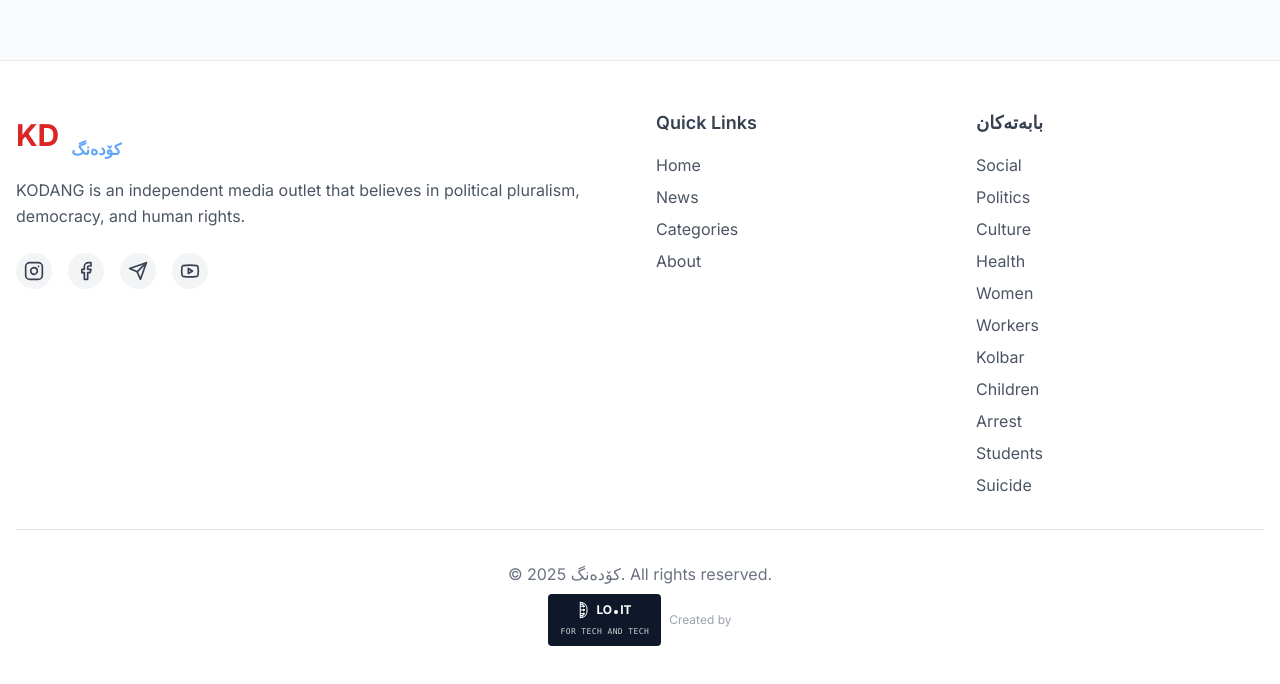
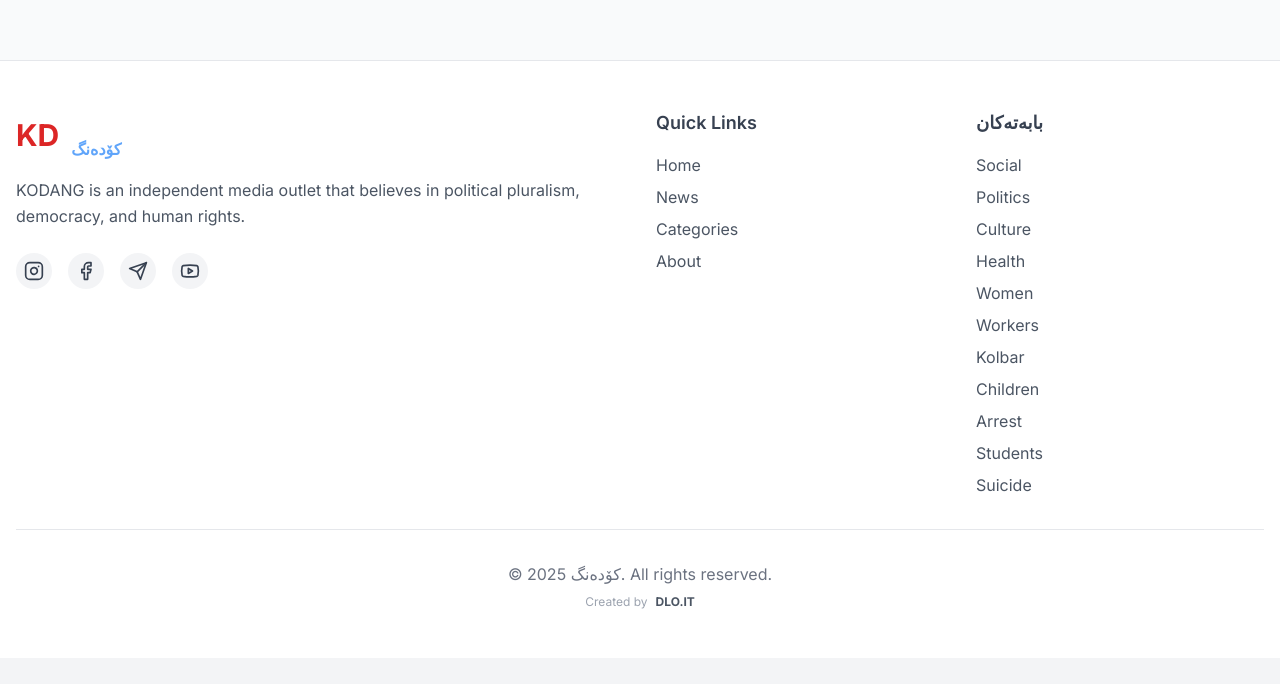
Before and after one commit to Dlawarhasan/kodang, a Next.js app: page /en/admin in a window 1280 px wide. Shown: the part 838-1522 px from the top of the page. After the commit the page ends 1496 px from the top, so only its background shows below. Built offline with nearby package versions, Linux system fonts and the light colour scheme.

Commit message:
Replace logo with plain text DLO.IT, remove link

```diff
--- a/components/Footer.tsx
+++ b/components/Footer.tsx
@@ -3,7 +3,6 @@
 import Link from 'next/link'
 import { useTranslations, useLocale } from 'next-intl'
 import { Facebook, Instagram, Send, Youtube } from 'lucide-react'
-import DITLogo from './DITLogo'
 
 export default function Footer() {
   const t = useTranslations('footer')
@@ -131,17 +130,8 @@ export default function Footer() {
         <div className="border-t border-gray-200 mt-8 pt-8 text-center text-gray-500">
           <p>© {currentYear} کۆدەنگ. {t('copyright')}.</p>
           <p className="mt-2 text-xs text-gray-400 flex items-center justify-center gap-2">
-            <a
-              href="https://www.tiktok.com/@dlo.it"
-              target="_blank"
-              rel="noopener noreferrer"
-              className="inline-flex items-center hover:opacity-80 transition-opacity"
-            >
-              <div className="bg-slate-900 px-3 py-1.5 rounded">
-                <DITLogo size="small" showTagline={true} />
-              </div>
-            </a>
             <span>Created by</span>
+            <span className="font-bold text-gray-600">DLO.IT</span>
           </p>
         </div>
       </div>
```
